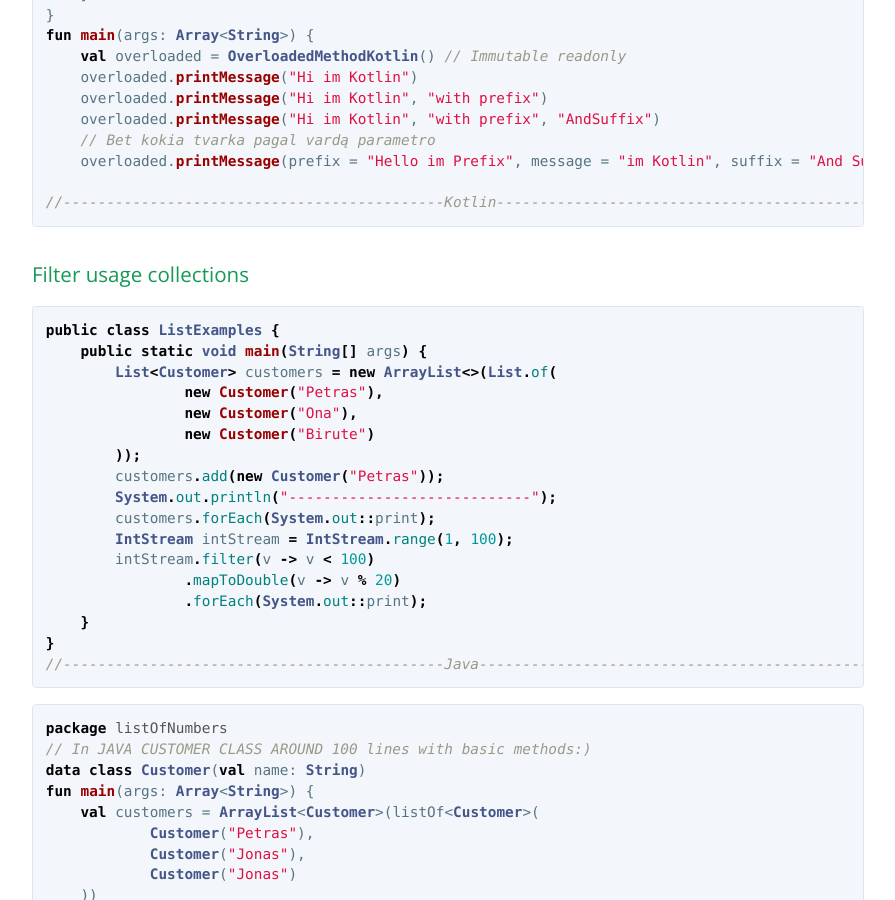
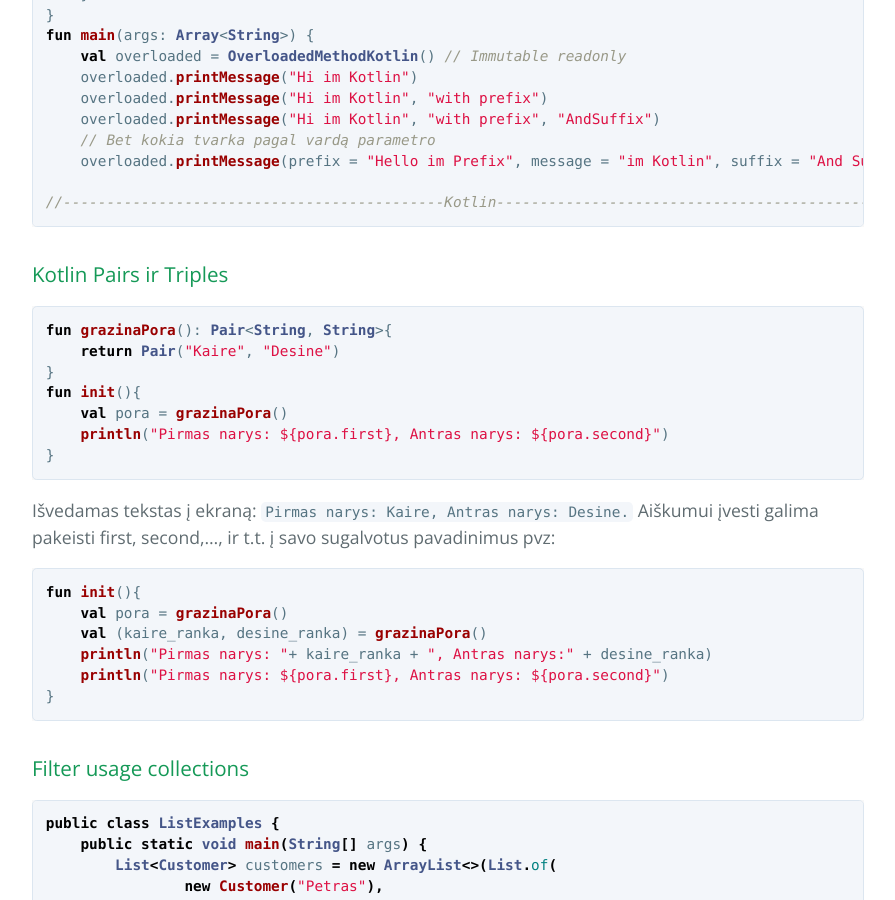
Before and after one commit to eif-courses/Java-Lecture-Notes, a Jekyll site: the page built from _posts/2017-10-29-overloading-kotlin-vs-java.md, in a window 1280 px wide and 900 px high, scrolled down 3091 px. Shown: the whole window, without its empty margins (192-1087 px from the left). Built offline with Jekyll 4.4.1, drawn with Linux system fonts in a browser that asks for light colours; some of the changed text lies outside the part shown.

Commit message:
Update 2017-10-29-overloading-kotlin-vs-java.md

````diff
--- a/_posts/2017-10-29-overloading-kotlin-vs-java.md
+++ b/_posts/2017-10-29-overloading-kotlin-vs-java.md
@@ -125,6 +125,28 @@ fun main(args: Array<String>) {
 
 //--------------------------------------------Kotlin-----------------------------------------------//
 ```
+### Kotlin Pairs ir Triples
+
+```kotlin
+fun grazinaPora(): Pair<String, String>{
+    return Pair("Kaire", "Desine")
+}
+fun init(){
+    val pora = grazinaPora()
+    println("Pirmas narys: ${pora.first}, Antras narys: ${pora.second}")
+}
+```
+Išvedamas tekstas į ekraną:
+``` Pirmas narys: Kaire, Antras narys: Desine.```
+Aiškumui įvesti galima pakeisti first, second,..., ir t.t. į savo sugalvotus pavadinimus pvz:
+```kotlin
+fun init(){
+    val pora = grazinaPora()
+    val (kaire_ranka, desine_ranka) = grazinaPora()
+    println("Pirmas narys: "+ kaire_ranka + ", Antras narys:" + desine_ranka)
+    println("Pirmas narys: ${pora.first}, Antras narys: ${pora.second}")
+}
+```
 
 ### Filter usage collections
 
````
Also changed, not shown: other parts of _posts/2017-10-29-overloading-kotlin-vs-java.md (+1 -1 lines).
